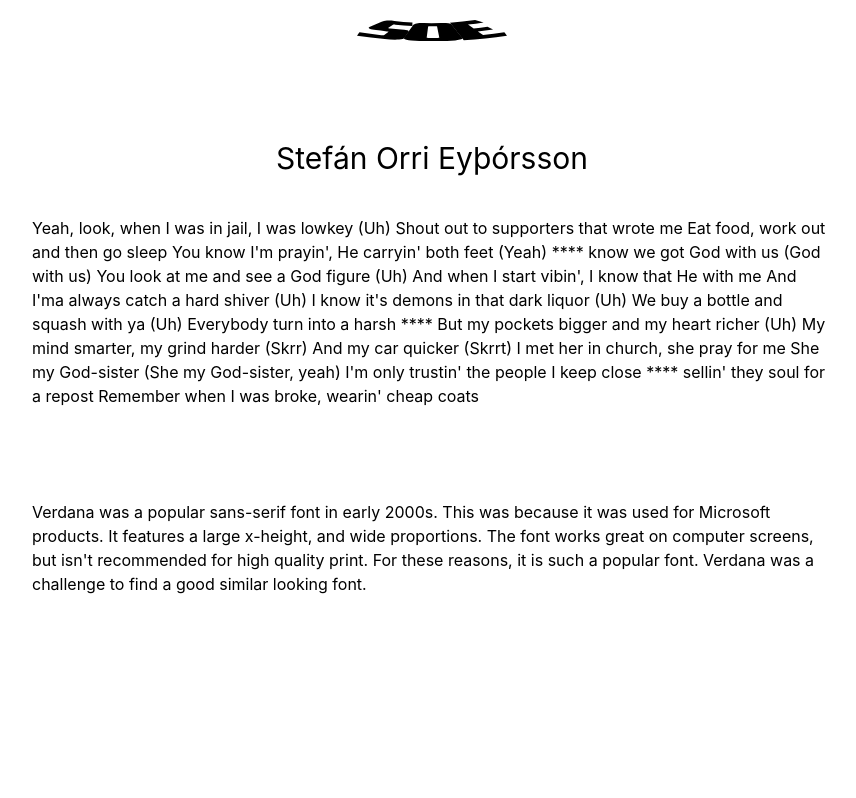
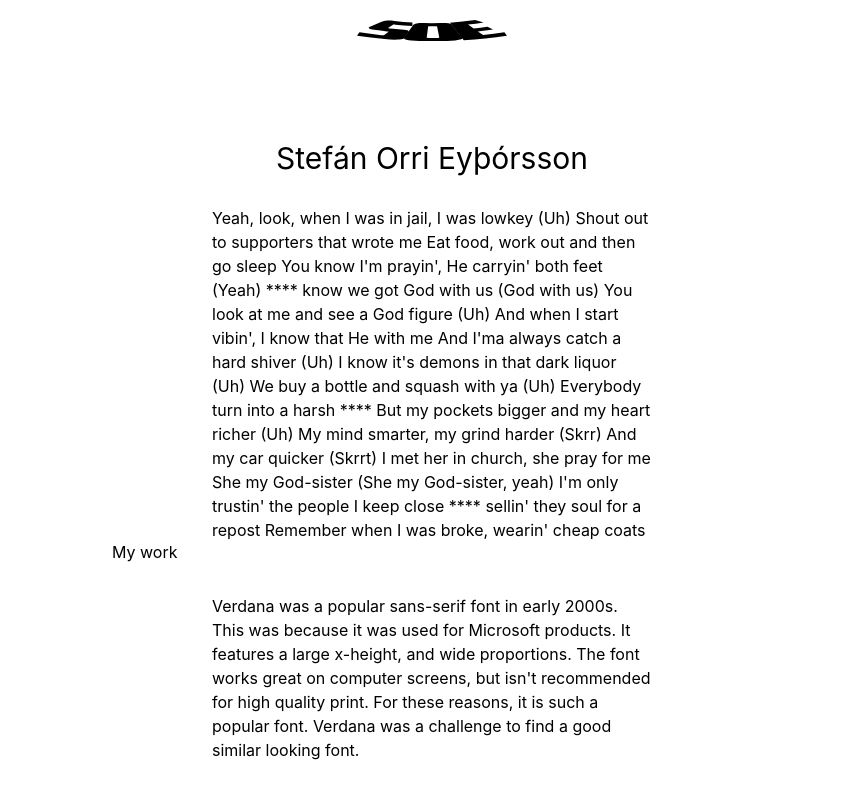
Before and after one commit to stefanorrie/stefanonline, a Next.js app: page / in a window 1280 px wide. Shown: the top 798 px of the page, without its empty margins (208-1064 px from the left). Built offline with nearby package versions, Linux system fonts and the light colour scheme.

Commit message:
text boxes added

```diff
--- a/screens/home.tsx
+++ b/screens/home.tsx
@@ -16,7 +16,7 @@ export const Home: NextPage = () => {
                 <div className="sticky top-0 z-10">
                     <Header />
                 </div>
-                <div className="container flex flex-col content-center justify-center">
+                <div className=" flex flex-col content-center justify-center px-80">
                     <div className={styles.wrapper}>
                         <section className={styles.under}>
                             <div className="mt-10 h-max flex justify-center">
@@ -24,7 +24,7 @@ export const Home: NextPage = () => {
                                     Stefán Orri Eyþórsson
                                 </h1>
                             </div>
-                            <div className="pt-10 px-60 select-none flex justify-center content-center">
+                            <div className={styles.textBox}>
                                 Yeah, look, when I was in jail, I was lowkey
                                 (Uh) Shout out to supporters that wrote me Eat
                                 food, work out and then go sleep You know I'm
@@ -46,7 +46,8 @@ export const Home: NextPage = () => {
                         </section>
                     </div>
                     <section className={styles.over}>
-                        <div className="pt-10 px-60 select-none flex justify-center content-center ">
+                        My work
+                        <div className={styles.textBox}>
                             Verdana was a popular sans-serif font in early
                             2000s. This was because it was used for Microsoft
                             products. It features a large x-height, and wide
--- a/styles/Home.module.css
+++ b/styles/Home.module.css
@@ -125,8 +125,16 @@
 }
 
 .over {
-    margin-top: -100vh;
+    margin-top: -90vh;
     position: relative;
     background-color: #fff;
     height: 100vh;
 }
+
+.textBox {
+    max-width: 700px;
+    padding: 30px 100px 0px;
+    margin-left: auto;
+    margin-right: auto;
+    min-height: 80vh;
+}
```
